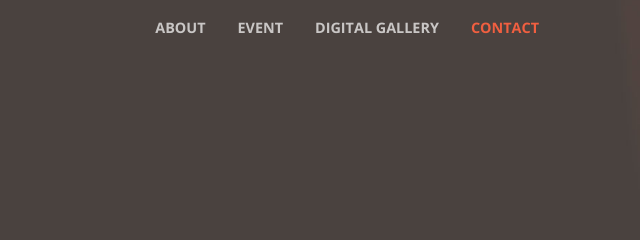
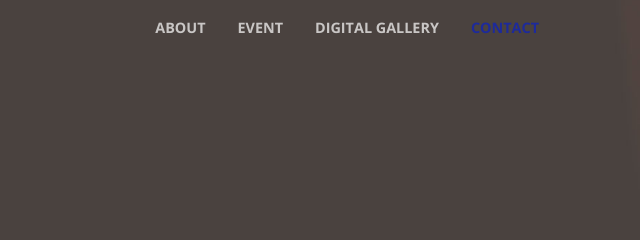
Before and after one commit to knownorigin/knownorigin.github.io, a website with bundled scripts: page index.html in a window 1280 px wide. Shown: the top 240 px of the page, 640-1280 px from the left. Built offline with nearby package versions, Linux system fonts and the light colour scheme.

Commit message:
brand colour

```diff
--- a/scss/_variables.scss
+++ b/scss/_variables.scss
@@ -12,4 +12,4 @@ $gray-800: #343a40 !default;
 $gray-900: #212529 !default;
 $black: #000 !default;
 
-$primary: #F05F40 !default;
+$primary: #1D2A9C !default;
```
Also changed, not shown: css/creative.css, css/creative.min.css.
